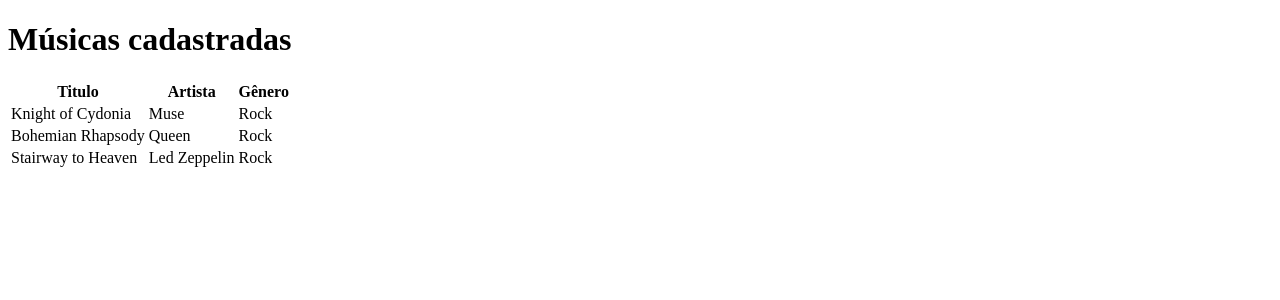
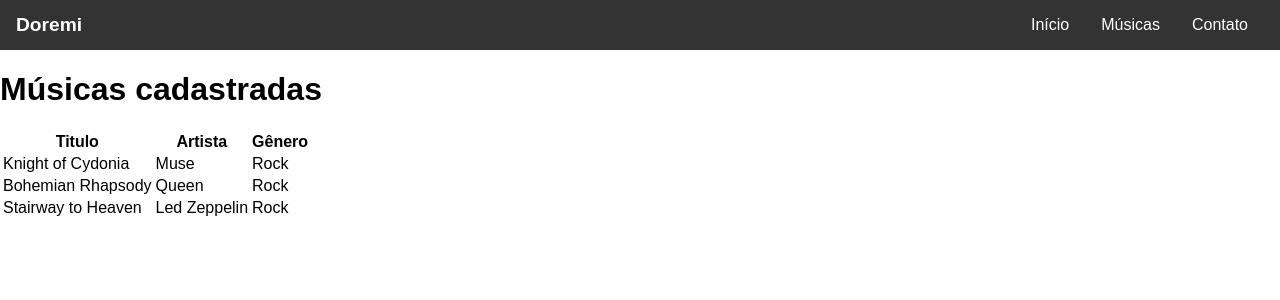
Before and after one commit to mazzuzugaib/Flask-E-la-vamos-noooos, a Flask app: page / in a window 1280 px wide. Shown: the top 300 px of the page. Run offline with Flask 3, Linux system fonts and the light colour scheme.

Commit message:
ate a 48
aplicado o navbar para todos com extend. estou pulando a parte de estilização

```diff
--- a/app.py
+++ b/app.py
@@ -1,5 +1,5 @@
 #imports
-from flask import Flask, render_template, request, session
+from flask import Flask, render_template, request, session, url_for, redirect
 #instanciando o Flask
 app = Flask(__name__)
 
@@ -23,7 +23,6 @@
 #pagina inicial
 @app.route('/')
 def inicio():
-
     return render_template('home.html', lista_musicas = lista_musicas)
 
 #pagina de cadastro
@@ -52,13 +51,20 @@
 
     return render_template('home.html', lista_musicas = lista_musicas)
 
-#validação de usuário
+#validação de usuário (abrir sessão)
 @app.route('/validar', methods=['POST'])
 def valide():
     if request.form['user'] == 'lorem' and request.form['senha'] == 'ipsum':
         session['usuario_in'] = request.form['user']
-        return render_template('home.html', lista_musicas = lista_musicas)
-    return render_template('login.html')
+        return redirect(url_for('inicio'))
+    return redirect(url_for('login'))
+
+#log out de usuario
+@app.route('/sair')
+def sair():
+    session['usuario_in'] = None
+
+    return redirect(url_for('login'))
 
 
 if __name__ == '__main__':
--- a/templates/home.html
+++ b/templates/home.html
@@ -1,11 +1,6 @@
-<!DOCTYPE html>
-<html lang="pt-br">
-<head>
-    <meta charset="UTF-8">
-    <meta name="viewport" content="width=device-width, initial-scale=1.0">
-    <title>Home</title>
-</head>
-<body>
+{% extends "navbar.html" %}
+
+{% block conteudo %}
     <h1>Músicas cadastradas</h1>
     <table>
         <tr>
@@ -21,5 +16,4 @@
         </tr>
         {% endfor %}
     </table>
-</body>
-</html>
+{%endblock%}
--- /dev/null
+++ b/templates/navbar.html
@@ -0,0 +1,45 @@
+<!DOCTYPE html>
+<html lang="pt-br">
+<head>
+    <meta charset="UTF-8">
+    <title>Doremi</title>
+    <style>
+        body {
+            margin: 0;
+            font-family: Arial, sans-serif;
+        }
+        .navbar {
+            display: flex;
+            background-color: #333;
+            padding: 0.5rem 1rem;
+            align-items: center;
+        }
+        .navbar a {
+            color: white;
+            padding: 0.5rem 1rem;
+            text-decoration: none;
+        }
+        .navbar a:hover {
+            background-color: #575757;
+        }
+        .navbar .logo {
+            color: white;
+            font-weight: bold;
+            font-size: 1.2rem;
+            margin-right: auto;
+        }
+    </style>
+</head>
+<body>
+
+    <div class="navbar">
+        <div class="logo">Doremi</div>
+        <a href="/">Início</a>
+        <a href="/musicas">Músicas</a>
+        <a href="/contato">Contato</a>
+    </div>
+
+    {% block conteudo %} {% endblock %}
+
+</body>
+</html>
```
Also changed, not shown: templates/cadastro.html (+4 -10 lines), templates/login.html (+4 -10 lines).
